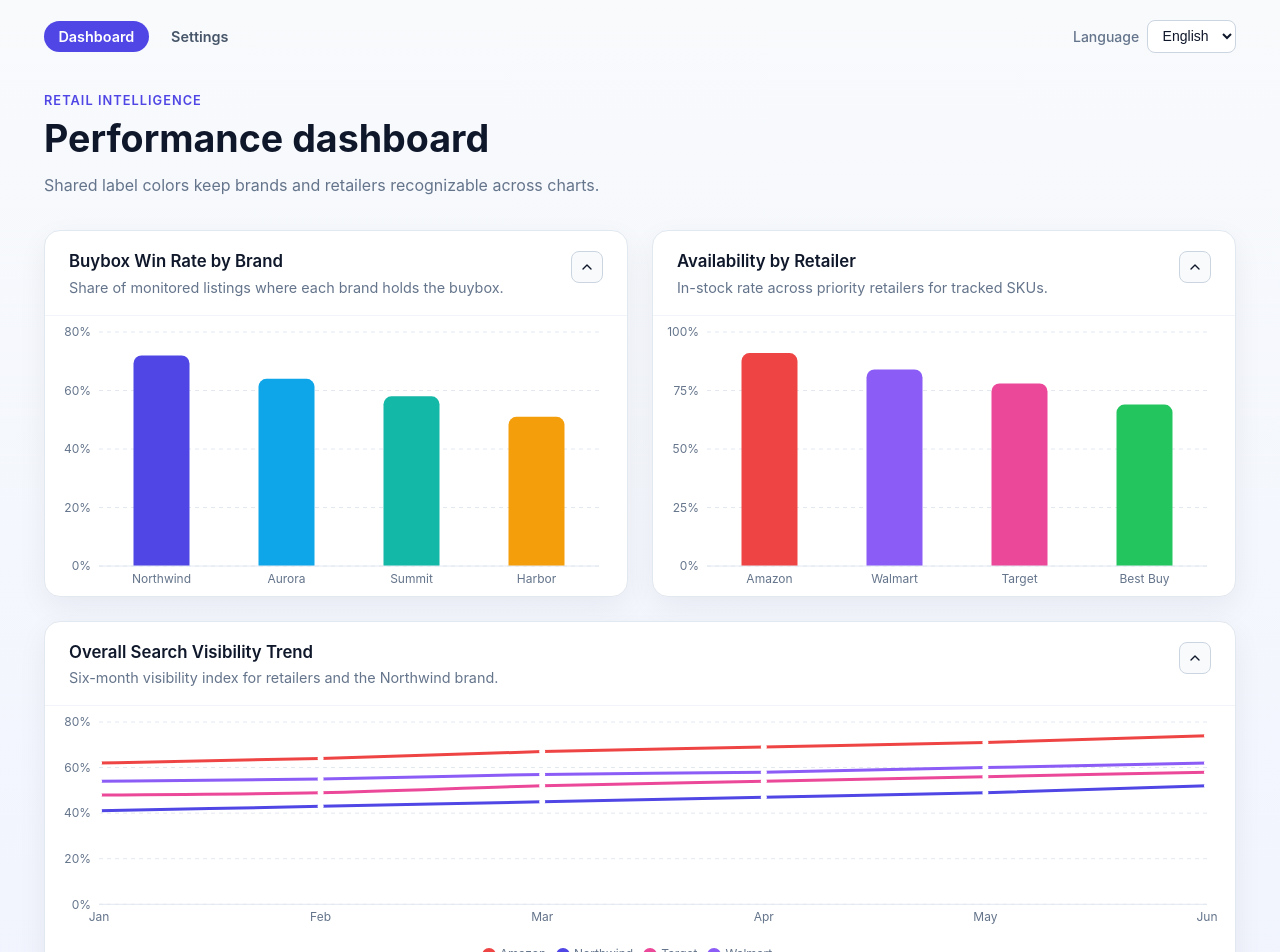
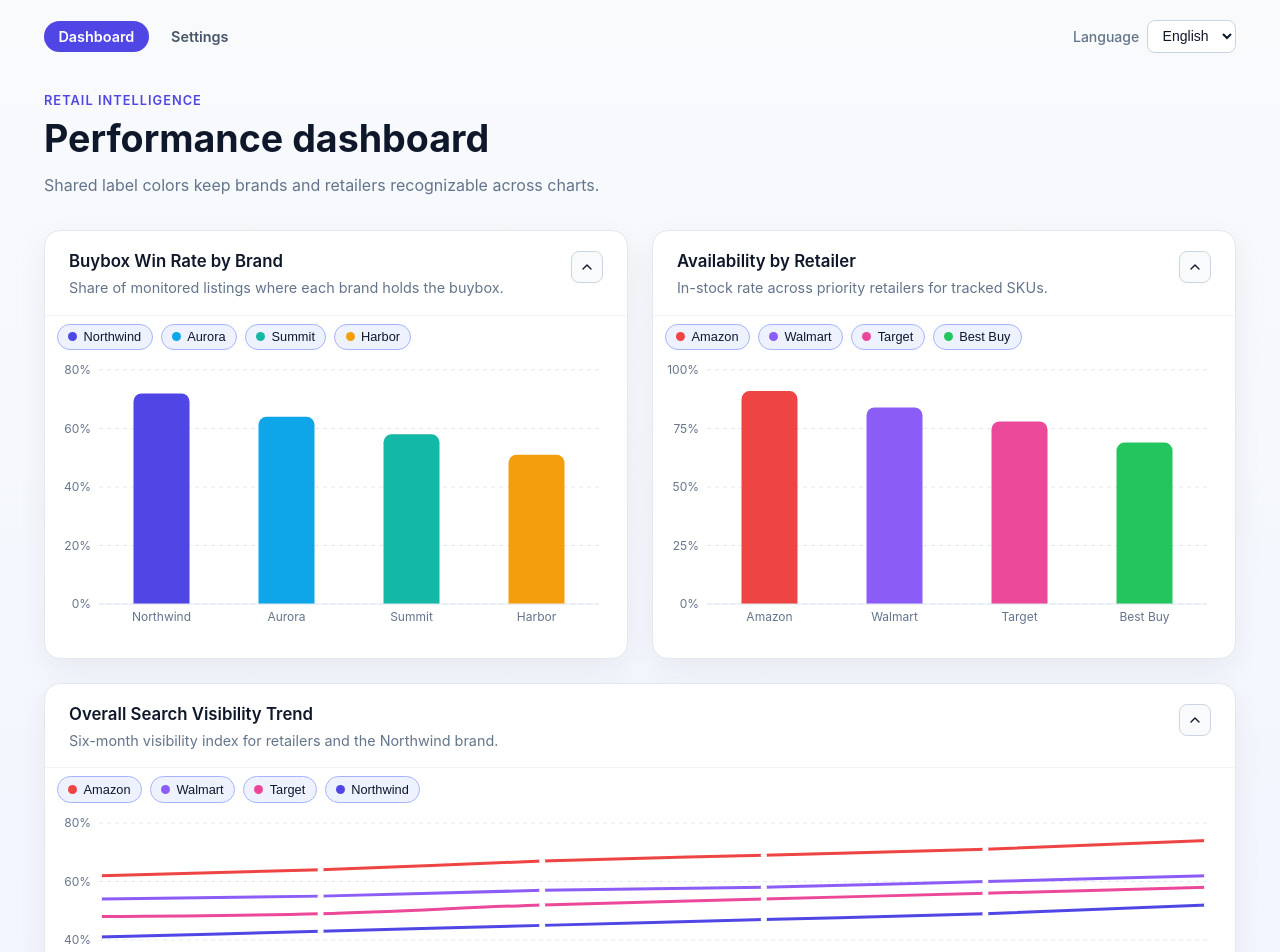
Before and after one commit to selinoztuurk/mindsite-dashboard, a React (Create React App) app: page / in a window 1280 px wide. Shown: the top 952 px of the page. Built offline with nearby package versions, Linux system fonts and the light colour scheme.

Commit message:
feat: implement showing/hiding labels

```diff
--- a/src/components/ChartCard/ChartCard.css
+++ b/src/components/ChartCard/ChartCard.css
@@ -73,8 +73,9 @@
 }
 
 .chart-card__body {
-  flex: 1 1 280px;
-  height: 280px;
+  display: flex;
+  flex: 1;
+  flex-direction: column;
   min-height: 280px;
   padding: 0.5rem 0.75rem 1rem;
   position: relative;
--- /dev/null
+++ b/src/components/ChartLabelToggles/ChartLabelToggles.css
@@ -0,0 +1,36 @@
+.chart-label-toggles {
+  display: flex;
+  flex-wrap: wrap;
+  gap: 0.5rem;
+  margin-bottom: 0.75rem;
+}
+
+.chart-label-toggles__button {
+  align-items: center;
+  background: #ffffff;
+  border: 1px solid #cbd5e1;
+  border-radius: 999px;
+  color: #0f172a;
+  cursor: pointer;
+  display: inline-flex;
+  font-size: 0.8rem;
+  gap: 0.4rem;
+  padding: 0.3rem 0.65rem;
+}
+
+.chart-label-toggles__button--active {
+  background: #eef2ff;
+  border-color: #a5b4fc;
+}
+
+.chart-label-toggles__button:not(.chart-label-toggles__button--active) {
+  color: #64748b;
+  opacity: 0.75;
+}
+
+.chart-label-toggles__swatch {
+  border-radius: 999px;
+  flex-shrink: 0;
+  height: 0.55rem;
+  width: 0.55rem;
+}
--- /dev/null
+++ b/src/components/ChartLabelToggles/ChartLabelToggles.tsx
@@ -0,0 +1,44 @@
+import { useTranslation } from 'react-i18next';
+import { getLabelColor } from '../../theme/chartColors';
+import type { ChartLabelTogglesProps } from './ChartLabelToggles.types';
+import './ChartLabelToggles.css';
+
+export const ChartLabelToggles = ({
+  labelKeys,
+  hiddenLabelKeys,
+  onToggleLabel,
+}: ChartLabelTogglesProps) => {
+  const { t } = useTranslation();
+  const hiddenLabelSet = new Set(hiddenLabelKeys);
+
+  return (
+    <div className="chart-label-toggles" role="group" aria-label={t('chartLabels.groupLabel')}>
+      {labelKeys.map((labelKey) => {
+        const isVisible = !hiddenLabelSet.has(labelKey);
+        const label = t(`labels.${labelKey}`);
+
+        return (
+          <button
+            key={labelKey}
+            type="button"
+            className={
+              isVisible
+                ? 'chart-label-toggles__button chart-label-toggles__button--active'
+                : 'chart-label-toggles__button'
+            }
+            aria-pressed={isVisible}
+            aria-label={t('chartLabels.toggleLabel', { label })}
+            onClick={() => onToggleLabel(labelKey)}
+          >
+            <span
+              className="chart-label-toggles__swatch"
+              style={{ backgroundColor: getLabelColor(labelKey) }}
+              aria-hidden="true"
+            />
+            <span>{label}</span>
+          </button>
+        );
+      })}
+    </div>
+  );
+};
--- /dev/null
+++ b/src/components/ChartLabelToggles/ChartLabelToggles.types.ts
@@ -0,0 +1,5 @@
+export type ChartLabelTogglesProps = {
+  labelKeys: string[];
+  hiddenLabelKeys: string[];
+  onToggleLabel: (labelKey: string) => void;
+};
--- a/src/components/MetricBarChart/MetricBarChart.tsx
+++ b/src/components/MetricBarChart/MetricBarChart.tsx
@@ -1,4 +1,4 @@
-import { useMemo } from 'react';
+import { useCallback, useMemo, useState } from 'react';
 import { useTranslation } from 'react-i18next';
 import type { BarShapeProps } from 'recharts';
 import {
@@ -11,8 +11,10 @@ import {
   XAxis,
   YAxis,
 } from 'recharts';
+import { ChartLabelToggles } from '../ChartLabelToggles/ChartLabelToggles';
 import type { BarChartPoint } from '../../types/dashboard';
 import { chartTheme, getLabelColor } from '../../theme/chartColors';
+import '../MetricChart/MetricChart.css';
 import type { MetricBarChartProps } from './MetricBarChart.types';
 
 type TranslatedBarChartPoint = BarChartPoint & {
@@ -42,17 +44,40 @@ function renderBarShape(props: BarShapeProps) {
 
 export const MetricBarChart = ({ data, valueLabel = 'Value' }: MetricBarChartProps) => {
   const { t } = useTranslation();
+  const [hiddenLabelKeys, setHiddenLabelKeys] = useState<string[]>([]);
+  const labelKeys = useMemo(
+    () => data.map((point) => point.labelKey),
+    [data]
+  );
+
+  const toggleLabel = useCallback((labelKey: string) => {
+    setHiddenLabelKeys((currentHiddenLabelKeys) =>
+      currentHiddenLabelKeys.includes(labelKey)
+        ? currentHiddenLabelKeys.filter((key) => key !== labelKey)
+        : [...currentHiddenLabelKeys, labelKey]
+    );
+  }, []);
 
   const chartData = useMemo<TranslatedBarChartPoint[]>(
     () =>
-      data.map((point) => ({
+      data
+        .filter((point) => !hiddenLabelKeys.includes(point.labelKey))
+        .map((point) => ({
           ...point,
           label: t(`labels.${point.labelKey}`),
         })),
-    [data, t]
+    [data, hiddenLabelKeys, t]
   );
 
   return (
+    <div className="metric-chart">
+      <ChartLabelToggles
+        labelKeys={labelKeys}
+        hiddenLabelKeys={hiddenLabelKeys}
+        onToggleLabel={toggleLabel}
+      />
+      {chartData.length > 0 ? (
+        <div className="metric-chart__canvas">
           <ResponsiveContainer width="100%" height="100%" minHeight={280}>
             <BarChart
               data={chartData}
@@ -92,5 +117,10 @@ export const MetricBarChart = ({ data, valueLabel = 'Value' }: MetricBarChartPro
               />
             </BarChart>
           </ResponsiveContainer>
+        </div>
+      ) : (
+        <p className="metric-chart__empty">{t('chartLabels.emptyState')}</p>
+      )}
+    </div>
   );
 };
--- /dev/null
+++ b/src/components/MetricChart/MetricChart.css
@@ -0,0 +1,23 @@
+.metric-chart {
+  display: flex;
+  flex-direction: column;
+  height: 100%;
+  min-height: 280px;
+}
+
+.metric-chart__canvas {
+  flex: 1;
+  min-height: 0;
+}
+
+.metric-chart__empty {
+  align-items: center;
+  color: #64748b;
+  display: flex;
+  flex: 1;
+  font-size: 0.9rem;
+  justify-content: center;
+  margin: 0;
+  min-height: 0;
+  text-align: center;
+}
--- a/src/components/MetricTrendChart/MetricTrendChart.tsx
+++ b/src/components/MetricTrendChart/MetricTrendChart.tsx
@@ -1,8 +1,7 @@
-import { useMemo } from 'react';
+import { useCallback, useMemo, useState } from 'react';
 import { useTranslation } from 'react-i18next';
 import {
   CartesianGrid,
-  Legend,
   Line,
   LineChart,
   ResponsiveContainer,
@@ -10,8 +9,10 @@ import {
   XAxis,
   YAxis,
 } from 'recharts';
+import { ChartLabelToggles } from '../ChartLabelToggles/ChartLabelToggles';
 import type { SearchVisibilityTrendPoint } from '../../types/dashboard';
 import { chartTheme, getLabelColor } from '../../theme/chartColors';
+import '../MetricChart/MetricChart.css';
 import type { MetricTrendChartProps } from './MetricTrendChart.types';
 
 type TranslatedTrendPoint = SearchVisibilityTrendPoint & {
@@ -28,6 +29,19 @@ export const MetricTrendChart = ({
   valueLabel = 'Visibility',
 }: MetricTrendChartProps) => {
   const { t } = useTranslation();
+  const [hiddenLabelKeys, setHiddenLabelKeys] = useState<string[]>([]);
+  const labelKeys = useMemo(
+    () => series.map((item) => item.labelKey),
+    [series]
+  );
+
+  const toggleLabel = useCallback((labelKey: string) => {
+    setHiddenLabelKeys((currentHiddenLabelKeys) =>
+      currentHiddenLabelKeys.includes(labelKey)
+        ? currentHiddenLabelKeys.filter((key) => key !== labelKey)
+        : [...currentHiddenLabelKeys, labelKey]
+    );
+  }, []);
 
   const chartData = useMemo<TranslatedTrendPoint[]>(
     () =>
@@ -47,9 +61,23 @@ export const MetricTrendChart = ({
     [series, t]
   );
 
+  const visibleSeries = useMemo(
+    () =>
+      translatedSeries.filter((item) => !hiddenLabelKeys.includes(item.labelKey)),
+    [hiddenLabelKeys, translatedSeries]
+  );
+
   return (
+    <div className="metric-chart">
+      <ChartLabelToggles
+        labelKeys={labelKeys}
+        hiddenLabelKeys={hiddenLabelKeys}
+        onToggleLabel={toggleLabel}
+      />
+      {visibleSeries.length > 0 ? (
+        <div className="metric-chart__canvas">
           <ResponsiveContainer width="100%" height="100%" minHeight={280}>
-      <LineChart data={chartData} margin={{ top: 8, right: 16, left: 0, bottom: 32 }}>
+            <LineChart data={chartData} margin={{ top: 8, right: 16, left: 0, bottom: 8 }}>
               <CartesianGrid stroke={chartTheme.grid} strokeDasharray="4 4" vertical={false} />
               <XAxis
                 dataKey="period"
@@ -74,14 +102,7 @@ export const MetricTrendChart = ({
                 formatter={(value) => [formatPercent(Number(value)), valueLabel]}
                 labelStyle={{ color: chartTheme.tooltipText }}
               />
-        <Legend
-          iconType="circle"
-          wrapperStyle={{ paddingTop: 12, fontSize: 12 }}
-          formatter={(value) => (
-            <span style={{ color: chartTheme.axis }}>{value}</span>
-          )}
-        />
-        {translatedSeries.map((item) => (
+              {visibleSeries.map((item) => (
                 <Line
                   key={item.labelKey}
                   type="monotone"
@@ -95,5 +116,10 @@ export const MetricTrendChart = ({
               ))}
             </LineChart>
           </ResponsiveContainer>
+        </div>
+      ) : (
+        <p className="metric-chart__empty">{t('chartLabels.emptyState')}</p>
+      )}
+    </div>
   );
 };
--- a/src/i18n/locales/en.json
+++ b/src/i18n/locales/en.json
@@ -60,6 +60,11 @@
     "may": "May",
     "jun": "Jun"
   },
+  "chartLabels": {
+    "groupLabel": "Chart labels",
+    "toggleLabel": "Toggle {{label}}",
+    "emptyState": "Select at least one label to display chart data."
+  },
   "chartWidth": {
     "label": "Chart widths",
     "half": "Half width",
--- a/src/i18n/locales/tr.json
+++ b/src/i18n/locales/tr.json
@@ -60,6 +60,11 @@
     "may": "May",
     "jun": "Haz"
   },
+  "chartLabels": {
+    "groupLabel": "Grafik etiketleri",
+    "toggleLabel": "{{label}} etiketini aç/kapat",
+    "emptyState": "Grafik verisini görmek için en az bir etiket seçin."
+  },
   "chartWidth": {
     "label": "Grafik genişlikleri",
     "half": "Yarım genişlik",
```
Also changed, not shown: 1 other file (tests, documents, lock files or other folders). Lines whose indentation alone changed are shown as unchanged.
